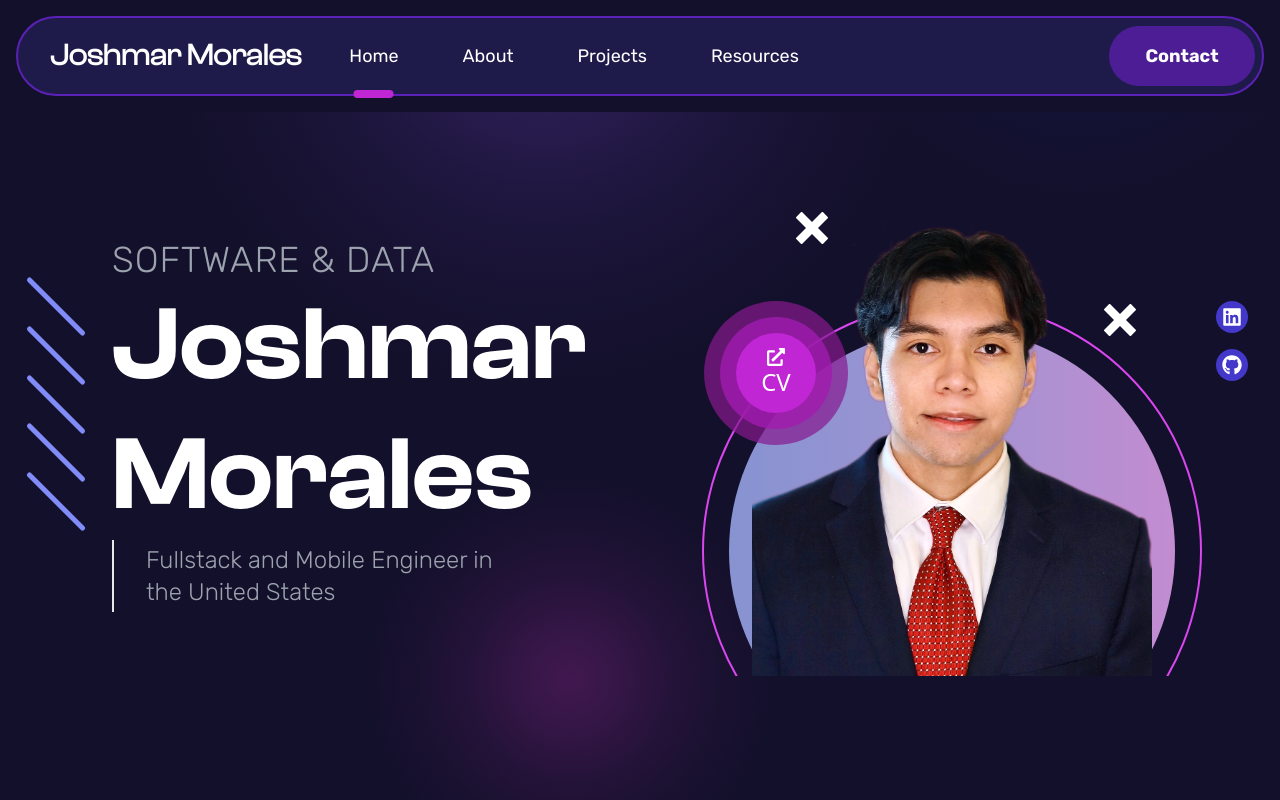
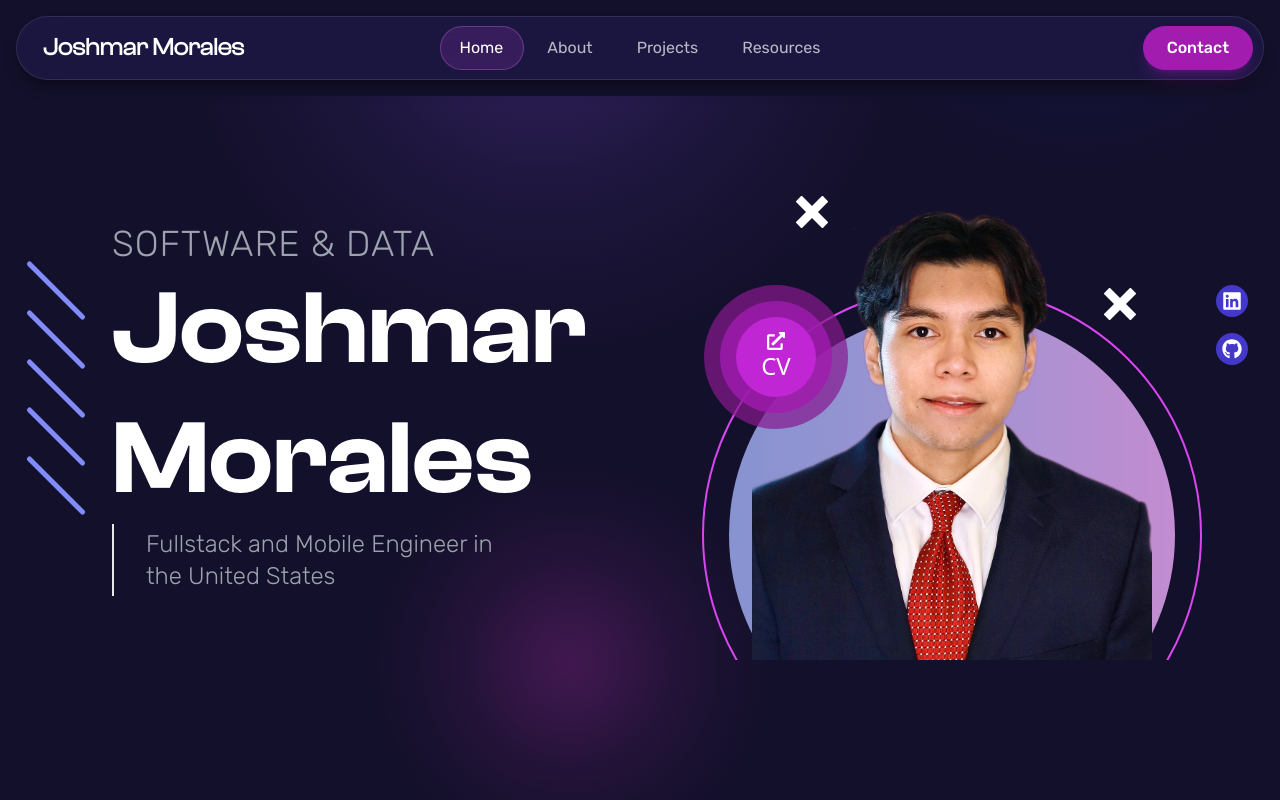
Before and after one commit to kahalagan00/cv-25, a Next.js app: page / in a window 1280 px wide. Shown: the top 800 px of the page. Built offline with nearby package versions, Linux system fonts and the light colour scheme; a web font is replaced by a local one.

Commit message:
Moved the skills, blogs, and projects data from fetched public JSON files into typed modules imported at build time, removing the client-side fetches and the skills section's loading, error, and retry states

```diff
--- a/src/app/_components/Header.tsx
+++ b/src/app/_components/Header.tsx
@@ -5,63 +5,76 @@ import Link from "next/link";
 import { Rubik } from "next/font/google";
 import { usePathname } from "next/navigation";
 import { useEffect, useLayoutEffect, useRef, useState } from "react";
-import { FaBuilding, FaPhone, FaQuestion, FaUser } from "react-icons/fa";
-import { FaHouse } from "react-icons/fa6";
+import {
+  LuBookOpen,
+  LuHouse,
+  LuLayers,
+  LuMail,
+  LuUserRound,
+} from "react-icons/lu";
 
-const rubik = Rubik({ weight: "400", subsets: ["latin"] });
-const rubikBold = Rubik({ weight: "700", subsets: ["latin"] });
+const rubik = Rubik({ subsets: ["latin"] });
 
-// Order of the underlined nav items; drives the sliding underline's position.
+const FOCUS_RING =
+  "focus-visible:outline focus-visible:outline-2 focus-visible:outline-offset-2 focus-visible:outline-fuchsia-400";
+
+// Order of the nav items; drives the sliding pill's position.
 const NAV = [
   {
     key: "home",
     href: "/",
     label: "Home",
-    icon: FaHouse,
+    icon: LuHouse,
     hint: "Go back to homepage",
   },
   {
     key: "about",
     href: "/about",
     label: "About",
-    icon: FaUser,
+    icon: LuUserRound,
     hint: "See more about me",
   },
   {
     key: "projects",
     href: "/projects",
     label: "Projects",
-    icon: FaBuilding,
+    icon: LuLayers,
     hint: "See projects",
   },
   {
     key: "resources",
     href: "/resources",
     label: "Resources",
-    icon: FaQuestion,
+    icon: LuBookOpen,
     hint: "Check additional resources",
   },
 ];
 
 const Header: React.FC = () => {
-  // Derived from the URL rather than click handlers, so the underline is
+  // Derived from the URL rather than click handlers, so the pill is
   // correct on direct loads, refreshes, and browser back/forward.
   const pathname = usePathname();
   const activeKey = pathname === "/" ? "home" : pathname.split("/")[1];
   const activeIndex = NAV.findIndex(({ key }) => key === activeKey);
 
   const navRef = useRef<HTMLElement | null>(null);
-  const itemRefs = useRef<(HTMLDivElement | null)[]>([]);
-  // Measured off the active item so the underline tracks it at any width, and
+  const itemRefs = useRef<(HTMLAnchorElement | null)[]>([]);
+  // Measured off the active item so the pill tracks it at any width, and
   // held at its last position while nothing is active so it fades in place.
-  const [underlineX, setUnderlineX] = useState<number | null>(null);
+  const [pill, setPill] = useState<{ x: number; width: number } | null>(null);
 
   useLayoutEffect(() => {
     const nav = navRef.current;
     const item = itemRefs.current[activeIndex];
     if (!nav || !item) return;
 
-    const measure = () => setUnderlineX(item.offsetLeft + item.offsetWidth / 2);
+    const measure = () => {
+      const x = item.offsetLeft;
+      const width = item.offsetWidth;
+      setPill((prev) =>
+        prev && prev.x === x && prev.width === width ? prev : { x, width },
+      );
+    };
     measure();
 
     // Re-measure on resize and on late web-font loads, both of which move the
@@ -73,90 +86,74 @@ const Header: React.FC = () => {
   }, [activeIndex]);
 
   // The first position is unknown until measured, so sliding is enabled only
-  // once it has painted — otherwise the underline flies in from the left edge.
+  // once it has painted — otherwise the pill flies in from the left edge.
   const hasPainted = useRef(false);
   useEffect(() => {
-    if (underlineX !== null) hasPainted.current = true;
-  }, [underlineX]);
+    if (pill !== null) hasPainted.current = true;
+  }, [pill]);
 
   return (
-    <header className="mx-auto mt-4 flex h-20 max-w-screen-xl items-center justify-start gap-x-3 rounded-full border-2 border-violet-800 bg-indigo-950 pl-4 text-white lg:gap-x-8 lg:pl-8">
-      <div className="font-clashregular text-3xl font-semibold">
-        <Link href="/" className="hidden text-xl lg:block xl:text-3xl">
-          Joshmar Morales
-        </Link>
-        <Link href="/" className="text-xl lg:hidden">
-          JM
+    <header className="sticky top-4 z-50 mx-auto mt-4 flex h-14 w-[calc(100%-2rem)] max-w-screen-xl items-center gap-x-1 rounded-full border border-white/10 bg-indigo-950/90 px-1.5 text-white shadow-lg shadow-black/30 backdrop-blur-xl supports-[backdrop-filter]:bg-indigo-950/70 lg:h-16 lg:px-2.5">
+      <div className="flex shrink-0 lg:flex-1">
+        <Link
+          href="/"
+          className={`${FOCUS_RING} flex h-11 items-center rounded-full px-4 font-clashregular text-xl font-semibold xl:text-2xl`}
+        >
+          <span className="hidden lg:inline">Joshmar Morales</span>
+          <span className="lg:hidden">JM</span>
         </Link>
       </div>
       <nav
         ref={navRef}
         aria-label="Main"
-        className="relative flex h-full flex-1 gap-x-1 sm:gap-x-2 lg:flex-none lg:gap-x-8"
+        className="relative flex h-full flex-1 items-center lg:flex-none lg:gap-x-1"
       >
+        {/* Single pill that slides behind the active item. */}
+        <div
+          aria-hidden="true"
+          className={`pointer-events-none absolute inset-y-0 left-0 my-auto h-11 rounded-full bg-fuchsia-500/15 ring-1 ring-inset ring-fuchsia-400/30 ${
+            hasPainted.current
+              ? "transition-[transform,width,opacity] duration-300 ease-out motion-reduce:transition-none"
+              : ""
+          }`}
+          style={{
+            transform: `translateX(${pill?.x ?? 0}px)`,
+            width: pill?.width ?? 0,
+            opacity: activeIndex === -1 || pill === null ? 0 : 1,
+          }}
+        />
+
+        {/* Icon below lg, label from lg up; the label is always the
+            accessible name. */}
         {NAV.map(({ key, href, label, icon: Icon, hint }, index) => (
-          <div
+          <Link
             key={key}
             ref={(el) => {
               itemRefs.current[index] = el;
             }}
-            className="relative h-full flex-1 lg:flex-none"
+            href={href}
+            title={hint}
+            aria-current={index === activeIndex ? "page" : undefined}
+            className={`${rubik.className} ${FOCUS_RING} relative flex h-11 flex-1 items-center justify-center rounded-full px-3 text-lg text-white/70 transition-colors hover:text-white aria-[current=page]:text-white lg:flex-none lg:px-5 lg:text-base`}
           >
-            {/* Both links fill the column, so the whole padded area is a tap
-                target. Only one is ever displayed, so the column sizes to it. */}
-            <Link
-              href={href}
-              aria-current={index === activeIndex ? "page" : undefined}
-              className={`${rubik.className} hidden h-full items-center justify-center whitespace-nowrap px-4 text-lg lg:flex`}
-            >
-              {label}
-            </Link>
-            <Link
-              title={hint}
-              aria-label={hint}
-              href={href}
-              aria-current={index === activeIndex ? "page" : undefined}
-              className={`${rubik.className} flex h-full items-center justify-center px-2 text-lg sm:px-3 lg:hidden`}
-            >
-              <Icon aria-hidden="true" />
-            </Link>
-          </div>
+            <Icon aria-hidden="true" className="lg:hidden" />
+            <span className="sr-only lg:not-sr-only">{label}</span>
+          </Link>
         ))}
-
-        {/* Single underline that slides between items. */}
-        <div
-          aria-hidden="true"
-          className={`pointer-events-none absolute -bottom-1 left-0 h-2 w-6 rounded-full bg-fuchsia-600 lg:w-10 ${hasPainted.current
-              ? "transition-[transform,opacity] duration-300 ease-out motion-reduce:transition-none"
-              : ""
-            }`}
-          style={{
-            transform: `translateX(calc(${underlineX ?? 0}px - 50%))`,
-            opacity: activeIndex === -1 || underlineX === null ? 0 : 1,
-          }}
-        />
       </nav>
 
       {/* <div>
         <ThemeMenu />
       </div> */}
-      <div className="ml-auto flex h-full items-center justify-center lg:w-48">
+      <div className="flex shrink-0 justify-end lg:flex-1">
         <Link
           href="/contact"
+          title="Get in touch"
           aria-current={pathname === "/contact" ? "page" : undefined}
-          className={`${rubikBold.className} ml-8 hidden rounded-full bg-violet-900 px-9 py-4 text-lg hover:bg-violet-800 lg:block`}
+          className={`${rubik.className} ${FOCUS_RING} relative flex h-11 w-11 items-center justify-center rounded-full bg-fuchsia-700 text-lg font-medium shadow-lg shadow-fuchsia-700/30 transition-colors hover:bg-fuchsia-600 aria-[current=page]:ring-2 aria-[current=page]:ring-white/60 lg:w-auto lg:px-6 lg:text-base`}
         >
-          Contact
-        </Link>
-
-        <Link
-          title="Get in touch"
-          aria-label="Get in touch"
-          href="/contact"
-          aria-current={pathname === "/contact" ? "page" : undefined}
-          className={`${rubikBold.className} mr-3 rounded-full bg-violet-900 px-3 py-3 text-lg hover:bg-violet-800 lg:hidden`}
-        >
-          <FaPhone aria-hidden="true" />
+          <LuMail aria-hidden="true" className="lg:hidden" />
+          <span className="sr-only lg:not-sr-only">Contact</span>
         </Link>
       </div>
     </header>
--- a/src/app/layout.tsx
+++ b/src/app/layout.tsx
@@ -90,9 +90,7 @@ export default function RootLayout({
             `,
           }}
         />
-        <div className="mx-auto max-w-screen-2xl px-4">
-          <Header />
-        </div>
+        <Header />
         <main className="relative mt-4 overflow-hidden bg-[#13102b]">
           {children}
 
```
